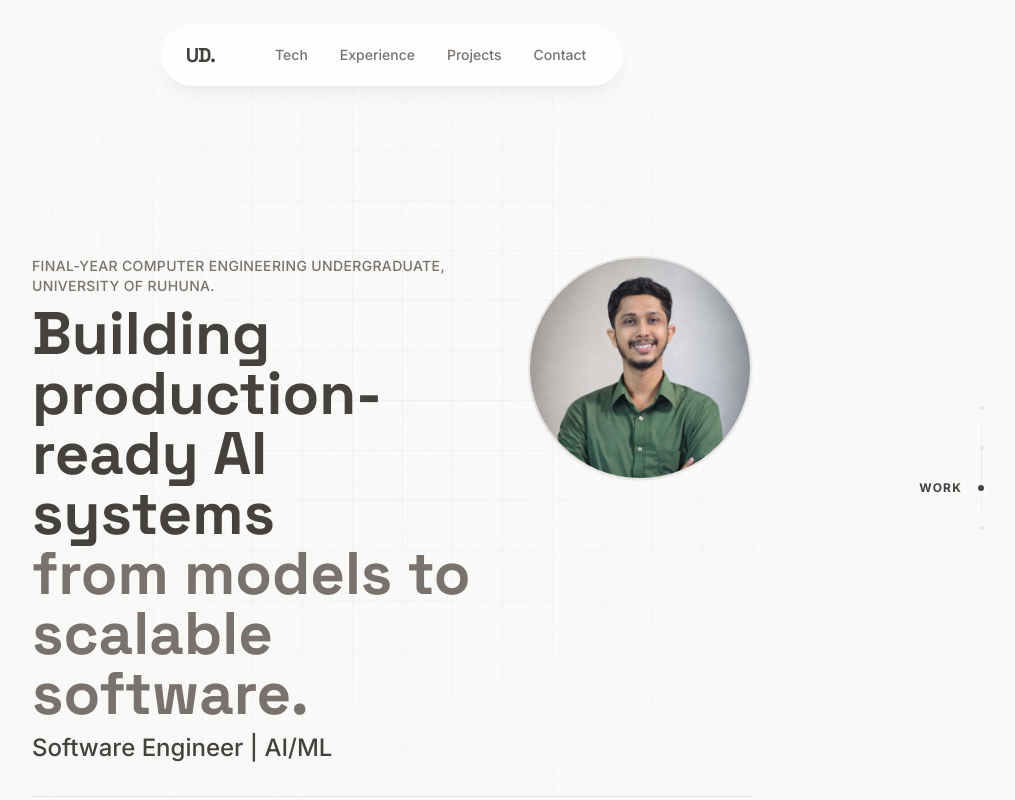
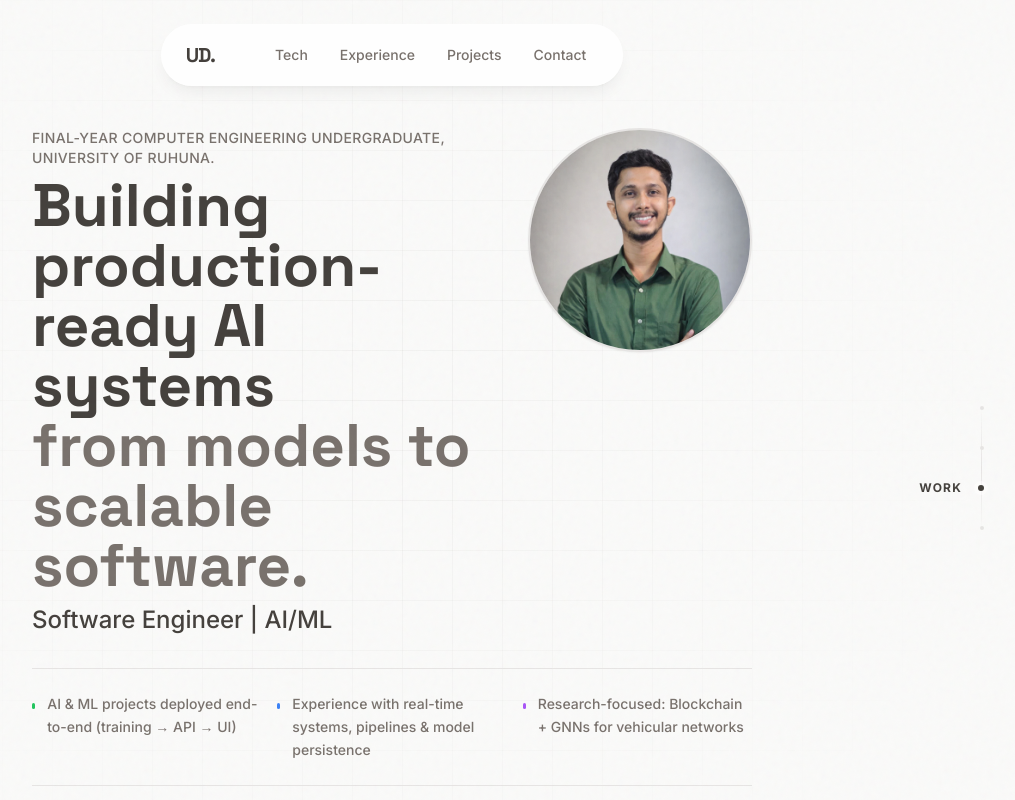
Before and after one commit to Diluksha-Upeka/New-Portfolio-Minimal, a Next.js app: page / in a window 1280 px wide. Shown: the top 800 px of the page, without its empty margins (248-1263 px from the left). Built offline with nearby package versions, Linux system fonts and the light colour scheme.

Commit message:
Refactor layout structure and improve spacing in homepage sections

```diff
--- a/app/layout.tsx
+++ b/app/layout.tsx
@@ -23,7 +23,7 @@ export default function RootLayout({
         <div className="noise-bg" />
         <div className="fixed inset-0 z-[-1] bg-grid-zen pointer-events-none" />
         <Navbar />
-        <main className="fade-in pt-24">
+        <main className="fade-in pt-20 md:pt-24">
           {children}
         </main>
         <ScrollToTop />
--- a/app/page.tsx
+++ b/app/page.tsx
@@ -7,9 +7,9 @@ export const revalidate = 3600;
 
 export default async function Home() {
   return (
+    <>
+      <ScrollProgress />
       <div className="space-y-24 md:space-y-32 relative">
-      <ScrollProgress />
-
         {/* Bio Section */}
         <section id="home" className="space-y-8 fade-in scroll-mt-32">
           <div className="flex flex-col-reverse md:flex-row gap-8 items-center md:items-start justify-between">
@@ -211,7 +211,7 @@ export default async function Home() {
           <div className="space-y-16">
             <FeaturedProjects />
 
-          {/* Manually Curated "More from GitHub" Section - NO LOADING STATE */}
+            {/* Manually Curated "More from GitHub" Section */}
             <div className="space-y-8">
                <h3 className="font-heading text-lg font-bold text-zen-subtext border-b border-zen-surface pb-2">Engineering Journal & Open Source</h3>
                <div className="space-y-2">
@@ -281,5 +281,6 @@ export default async function Home() {
           </div>
         </section>
       </div>
+    </>
   );
 }
```
Lines whose indentation alone changed are shown as unchanged.
